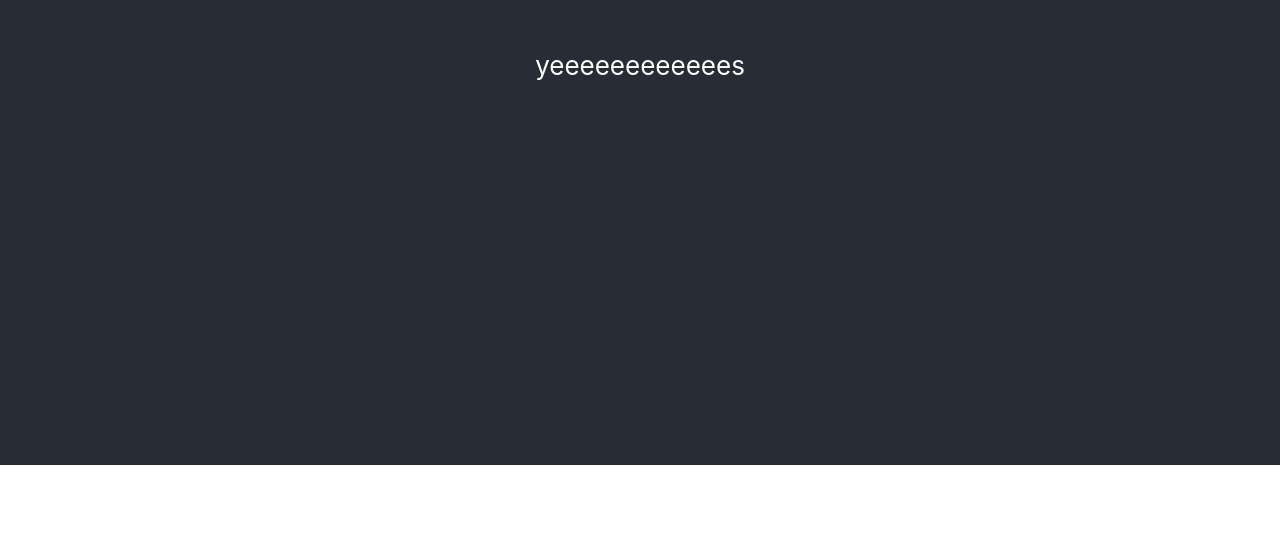
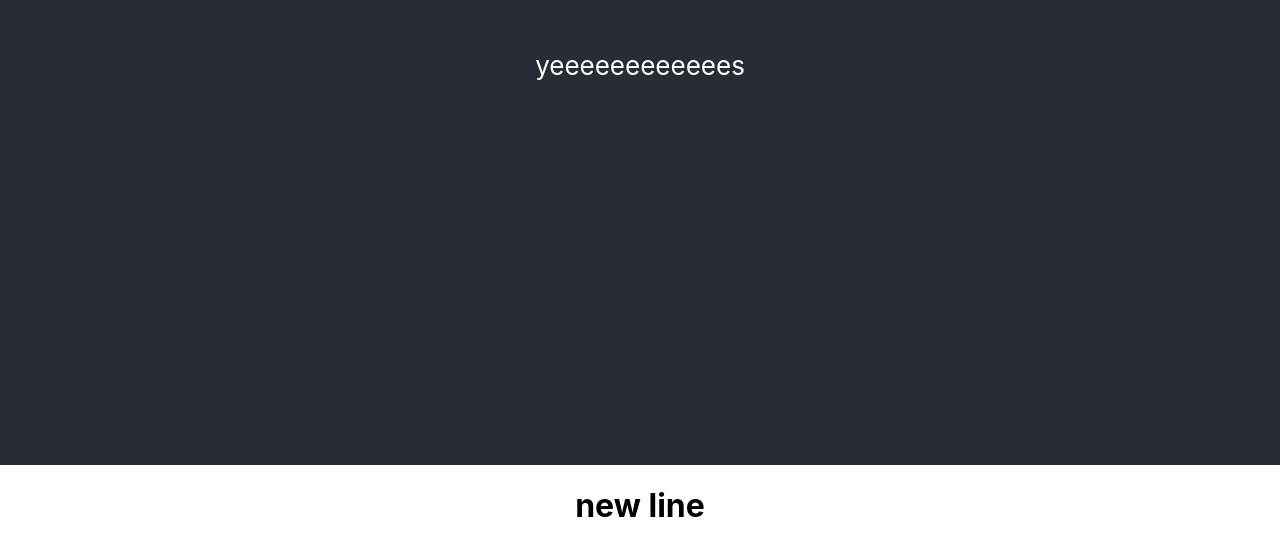
Before and after one commit to emad-test/demo, a React (Create React App) app: page / in a window 1280 px wide. Shown: the part 335-882 px from the top of the page. Before the commit the page ends 800 px from the top, so only its background shows below. Built offline with nearby package versions, Linux system fonts and the light colour scheme.

Commit message:
new line

```diff
--- a/src/App.tsx
+++ b/src/App.tsx
@@ -8,6 +8,7 @@ function App() {
       <header className="App-header">
         yeeeeeeeeeeees
       </header>
+      <h1> new line </h1>
     </div>
   );
 }
```
